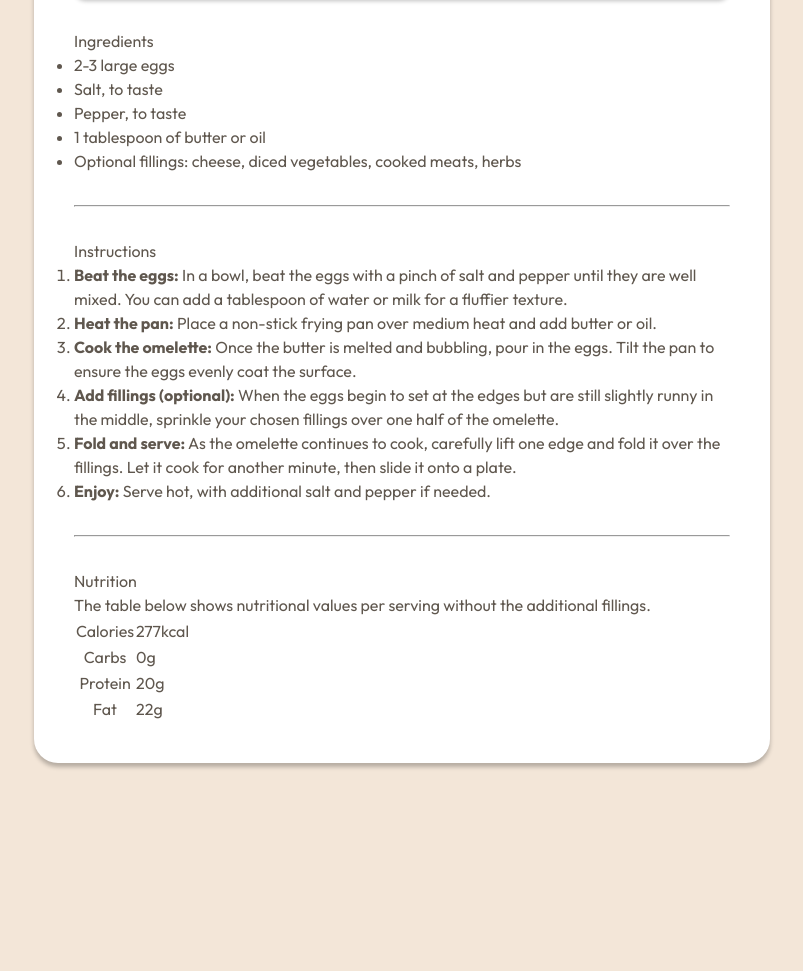
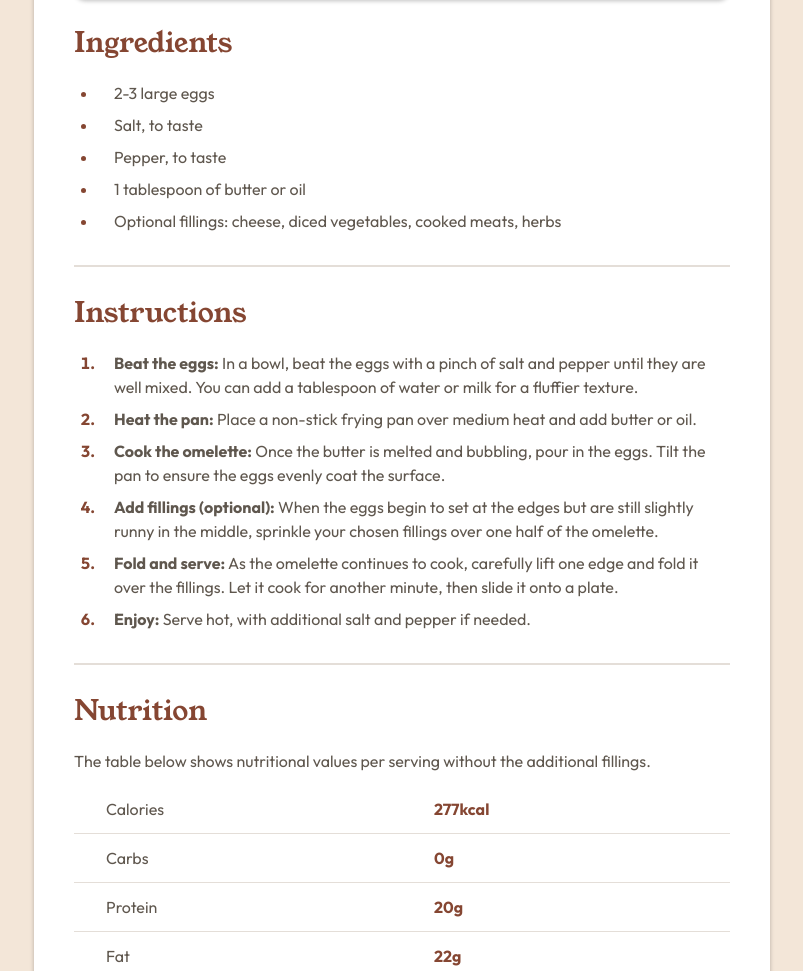
Before and after one commit to dionysia-lemonaki/recipe-page, a website: page index.html in a window 1280 px wide. Shown: the part 826-1797 px from the top of the page, without its empty margins (238-1041 px from the left). Before the commit the page ends 1717 px from the top, so only its background shows below. Drawn offline with Linux system fonts and the light colour scheme.

Commit message:
Add ingredients, instructions and nutrition styles

```diff
--- a/style.css
+++ b/style.css
@@ -109,6 +109,45 @@ strong {
   font-weight: var(--fw-bold);
 }
 
+hr {
+  border: none;
+  border: var(--border);
+}
+
+table {
+  border-collapse: collapse;
+}
+
+tr:not(:last-child) {
+  border-bottom: var(--border);
+}
+
+th,
+td {
+  width: 50%;
+  padding-block: var(--space-150);
+  padding-inline: var(--space-400);
+}
+
+tr:first-child th,
+tr:first-child td {
+  padding-block-start: 0;
+}
+
+tr:last-child th,
+tr:last-child td {
+  padding-block-end: 0;
+}
+
+th {
+  text-align: start;
+}
+
+td {
+  color: var(--clr-text-secondary);
+  font-weight: var(--fw-bold);
+}
+
 .recipe {
   background-color: var(--clr-bg-card);
   max-width: 46rem;
@@ -171,6 +210,36 @@ strong {
   color: var(--clr-bullet-secondary);
 }
 
+.content-section {
+  display: flex;
+  flex-direction: column;
+  gap: var(--space-300);
+}
+
+.content-section__title {
+  color: var(--clr-title-primary);
+  font-size: var(--fs-lg);
+  font-family: var(--ff-serif);
+  font-weight: var(--fw-normal);
+  line-height: var(--lh-tight);
+}
+
+.content-section__list {
+  display: flex;
+  flex-direction: column;
+  gap: var(--space-100);
+  padding-inline-start: var(--space-300);
+}
+
+.content-section__item {
+  padding-inline-start: var(--space-200);
+}
+
+.content-section__item::marker {
+  color: var(--clr-bullet-primary);
+  font-weight: var(--fw-bold);
+}
+
 @media (min-width: 44rem) {
   main {
     padding: var(--space-1600) var(--space-600);
```
